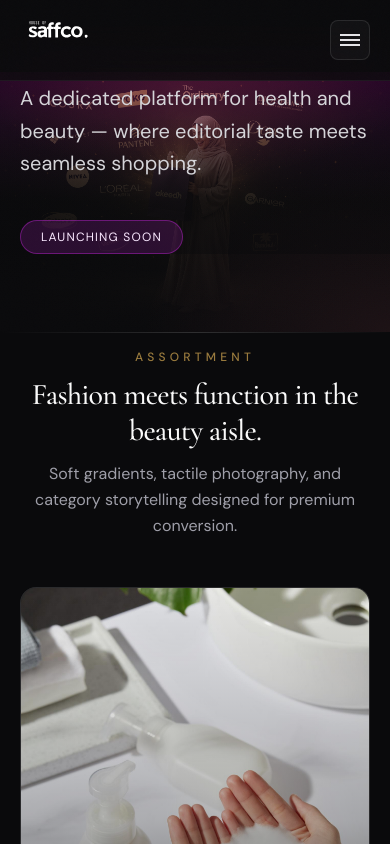
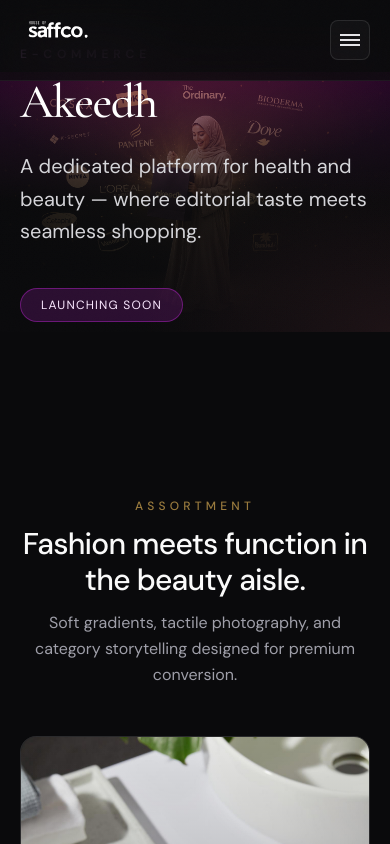
Before and after one commit to house-of-saffco/house_of_saffco, a React (Vite) app: page /akeedh in a window 390 px wide. Shown: the top 844 px of the page. Built offline with nearby package versions, Linux system fonts and the light colour scheme.

Commit message:
changed the subheading fonts

```diff
--- a/src/components/ui/SectionHeading.jsx
+++ b/src/components/ui/SectionHeading.jsx
@@ -6,6 +6,7 @@
   subtitle,
   align = 'center',
   light = false,
+  titleClassName = 'font-display',
 }) {
   const alignClass =
     align === 'left' ? 'text-left items-start' : 'text-center items-center'
@@ -28,7 +29,7 @@
         whileInView={{ opacity: 1, y: 0 }}
         viewport={{ once: true }}
         transition={{ duration: 0.5, delay: 0.05 }}
-        className={`font-display text-3xl font-medium tracking-tight md:text-4xl lg:text-5xl ${light ? 'text-zinc-900' : 'text-zinc-50'}`}
+        className={`${titleClassName} text-3xl font-medium tracking-tight md:text-4xl lg:text-5xl ${light ? 'text-zinc-900' : 'text-zinc-50'}`}
       >
         {title}
       </motion.h2>
--- a/src/pages/Akeedh.jsx
+++ b/src/pages/Akeedh.jsx
@@ -1,5 +1,4 @@
 import { motion } from 'framer-motion'
-import { Link } from 'react-router-dom'
 import akeedh from '../assets/akeedh.png'
 import beautyImg from '../assets/beauty.jpeg'
 import skinImg from '../assets/skin.jpeg'
@@ -19,9 +18,8 @@
 export function Akeedh() {
   return (
     <div className="relative isolate flex w-full flex-col bg-obsidian">
-      <section className="relative z-10 mx-auto w-full max-w-[2048px] overflow-hidden">
-        <div className="relative aspect-[2048/1365] w-full">
-          <div className="pointer-events-none absolute inset-0 z-0" aria-hidden>
+      <section className="relative z-10 mx-auto w-full max-w-[2048px]">
+        <div className="pointer-events-none absolute inset-x-0 top-0 aspect-[2048/1365] w-full" aria-hidden>
           <motion.div
             initial={{ scale: 1.02, opacity: 1 }}
             animate={{ scale: 1, opacity: 1 }}
@@ -38,12 +36,9 @@
           <div className="noise-overlay absolute inset-0 opacity-[0.14]" />
         </div>
 
-          <div className="absolute inset-x-0 bottom-[30%] z-10">
-            <div className="relative mx-auto w-full max-w-7xl px-5 md:px-8 lg:px-10">
-              <div className="pointer-events-none absolute inset-x-0 bottom-0 top-1/2 bg-gradient-to-b from-transparent to-obsidian/50 md:top-[45%]" aria-hidden />
-              <div className="relative grid items-end gap-12 lg:grid-cols-12">
+        <div className="relative z-10 mx-auto w-full max-w-7xl px-5 pt-[18%] md:px-8 lg:px-10">
           <motion.div
-            className="lg:col-span-7"
+            className="max-w-3xl -translate-y-24"
             initial={{ opacity: 0, y: 28 }}
             animate={{ opacity: 1, y: 0 }}
             transition={{ duration: 0.7, ease }}
@@ -61,38 +56,12 @@
               </span>
             </div>
           </motion.div>
-          {/* <motion.div
-            className="lg:col-span-5"
-            initial={{ opacity: 0, y: 36 }}
-            animate={{ opacity: 1, y: 0 }}
-            transition={{ duration: 0.75, delay: 0.12, ease }}
-          >
-            <GlassCard className="!p-0 overflow-hidden" glow>
-              <div className="relative aspect-[4/5]">
-                <img src={IMG.lifestyleBeauty} alt="" className="h-full w-full object-cover" />
-                <div className="absolute inset-0 bg-gradient-to-t from-obsidian via-obsidian/25 to-transparent" />
-                <div className="absolute bottom-6 left-6 right-6">
-                  <p className="text-xs uppercase tracking-[0.3em] text-fuchsia-200">Campaign</p>
-                  <p className="mt-2 font-display text-2xl text-white">The cart as a moodboard</p>
-                </div>
-              </div>
-            </GlassCard>
-          </motion.div> */}
-              </div>
-            </div>
-          </div>
-        </div>
-      </section>
 
-      <div
-        className="relative z-10 mx-auto h-px w-full max-w-7xl bg-gradient-to-r from-transparent via-white/15 to-transparent md:px-8 lg:px-10"
-        aria-hidden
-      />
-
-      <MotionSection className="relative z-10 mx-auto w-full max-w-7xl px-5 pb-28 pt-4 md:px-8 md:pb-32 lg:px-10 lg:pb-36">
+          <MotionSection className="mt-[80px] pb-28 md:pb-32 lg:pb-36">
             <SectionHeading
               eyebrow="Assortment"
               title="Fashion meets function in the beauty aisle."
+              titleClassName="font-body"
               subtitle="Soft gradients, tactile photography, and category storytelling designed for premium conversion."
             />
             <div className="grid gap-6 md:grid-cols-3">
@@ -121,22 +90,9 @@
                 </motion.div>
               ))}
             </div>
-
-        {/* <motion.div
-          initial={{ opacity: 0, y: 20 }}
-          whileInView={{ opacity: 1, y: 0 }}
-          viewport={{ once: true, margin: '-10% 0px' }}
-          transition={{ duration: 0.5, ease }}
-          className="mt-16 text-center md:mt-20"
-        >
-          <Link
-            to="/contact"
-            className="inline-flex rounded-full bg-gradient-to-r from-fuchsia-600/90 to-rose-500/90 px-10 py-4 text-sm font-semibold uppercase tracking-widest text-white shadow-lg shadow-fuchsia-500/25 transition-transform hover:scale-[1.02]"
-          >
-            Request merchant access
-          </Link>
-        </motion.div> */}
           </MotionSection>
+        </div>
+      </section>
     </div>
   )
 }
--- a/src/pages/Contact.jsx
+++ b/src/pages/Contact.jsx
@@ -125,7 +125,7 @@
             transition={{ duration: 0.65, ease }}
           >
             <p className="text-xs font-semibold uppercase tracking-[0.4em] text-champagne">Contact</p>
-            <h1 className="mt-4 font-display text-4xl text-zinc-50 md:text-5xl">Let&apos;s compose what&apos;s next.</h1>
+            <h1 className="mt-4 font-body text-4xl text-zinc-50 md:text-5xl">Let&apos;s compose what&apos;s next.</h1>
             <p className="mt-6 text-lg leading-relaxed text-zinc-500">
               For any inquiries contact us — our team responds with discretion and speed.
             </p>
--- a/src/pages/Cura.jsx
+++ b/src/pages/Cura.jsx
@@ -32,7 +32,11 @@
             transition={{ duration: 0.7, ease }}
             className="max-w-3xl"
           >
-            <p className="text-xs font-semibold uppercase tracking-[0.4em] text-cyan-700">Clinical luxury</p>
+            <div className="inline-flex items-center gap-3 rounded-full border border-white/15 bg-black/30 px-5 py-2 text-xs font-medium uppercase tracking-[0.35em] text-rose-200/90 backdrop-blur-xl">
+              <span className="h-1.5 w-1.5 animate-pulse rounded-full bg-rose-400 shadow-[0_0_12px_#fb7185]" />
+              Brand under development
+            </div>
+            <p className="mt-6 text-xs font-semibold uppercase tracking-[0.4em] text-cyan-700">Clinical luxury</p>
             <h1 className="mt-5 font-display text-5xl font-medium tracking-tight text-zinc-950 md:text-6xl lg:text-7xl">
               Cura
             </h1>
@@ -60,6 +64,7 @@
           align="left"
           eyebrow="Innovation"
           title="Laboratory precision. Skin-level poetry."
+          titleClassName="font-body"
           subtitle="Every molecule earns its place — tested, traceable, and designed for the modern complexion under real environmental stress."
         />
         <div className="grid gap-6 lg:grid-cols-3">
@@ -114,7 +119,7 @@
             transition={{ duration: 0.6, ease }}
           >
             <p className="text-xs font-semibold uppercase tracking-[0.35em] text-cyan-300/90">Atmosphere</p>
-            <h2 className="mt-4 font-display text-4xl md:text-5xl">The glow of evidence.</h2>
+            <h2 className="mt-4 font-body text-4xl md:text-5xl">The glow of evidence</h2>
             <p className="mt-6 text-zinc-400">
               Cura translates complex dermatological insight into rituals you feel working — night after night,
               season after season.
--- a/src/pages/Home.jsx
+++ b/src/pages/Home.jsx
@@ -39,7 +39,7 @@
             initial={{ opacity: 0, y: 28 }}
             animate={{ opacity: 1, y: 0 }}
             transition={{ duration: 0.75, delay: 0.08, ease }}
-            className="mt-6 max-w-4xl font-display text-5xl font-medium leading-[1.05] tracking-tight text-zinc-50 md:text-6xl lg:text-7xl"
+            className="mt-6 max-w-4xl font-body text-5xl font-medium leading-[1.05] tracking-tight text-zinc-50 md:text-6xl lg:text-7xl"
           >
             House of <span className="text-gradient-gold">Saffco</span>
           </motion.h1>
@@ -90,6 +90,7 @@
         <SectionHeading
           eyebrow="Portfolio"
           title="The brand ecosystem"
+          titleClassName="font-body"
           subtitle="Three signature houses under one vision — each with a distinct voice, united by uncompromising quality."
         />
         <div className="grid gap-6 md:grid-cols-3">
@@ -129,7 +130,7 @@
           <div className="grid items-center gap-12 lg:grid-cols-2">
             <div>
               <p className="text-xs font-medium uppercase tracking-[0.35em] text-champagne">Distribution partner</p>
-              <h2 className="mt-4 font-display text-4xl font-medium text-zinc-50 md:text-5xl">
+              <h2 className="mt-4 font-body text-4xl font-medium text-zinc-50 md:text-5xl">
                 Al Tashkeel International LLC
               </h2>
               <p className="mt-2 text-sm uppercase tracking-widest text-zinc-500">Muscat, Sultanate of Oman</p>
@@ -163,6 +164,7 @@
               align="left"
               eyebrow="Vision"
               title="Luxury is a language — we speak it fluently."
+              titleClassName="font-body"
               subtitle="From olfactive storytelling to dermatological rigor and seamless digital commerce, House of Satko defines a new standard for regional luxury houses with global ambition."
             />
             <div className="mt-10 grid gap-6 sm:grid-cols-2">
--- a/src/pages/Team.jsx
+++ b/src/pages/Team.jsx
@@ -58,6 +58,7 @@
         <SectionHeading
           eyebrow="People"
           title="Leadership with quiet confidence."
+          titleClassName="font-body"
           subtitle="A multidisciplinary team guiding brand equity, operations, and creative direction across the House of Saffco ecosystem."
         />
         <div className="mx-auto grid max-w-6xl grid-cols-3 gap-4 md:gap-6">
```
Also changed, not shown: src/pages/AlTashkeel.jsx (+4 -13 lines), src/assets/logos/trb.jpeg (deleted), src/assets/logos/trb.webp (added). Lines whose indentation alone changed are shown as unchanged.
